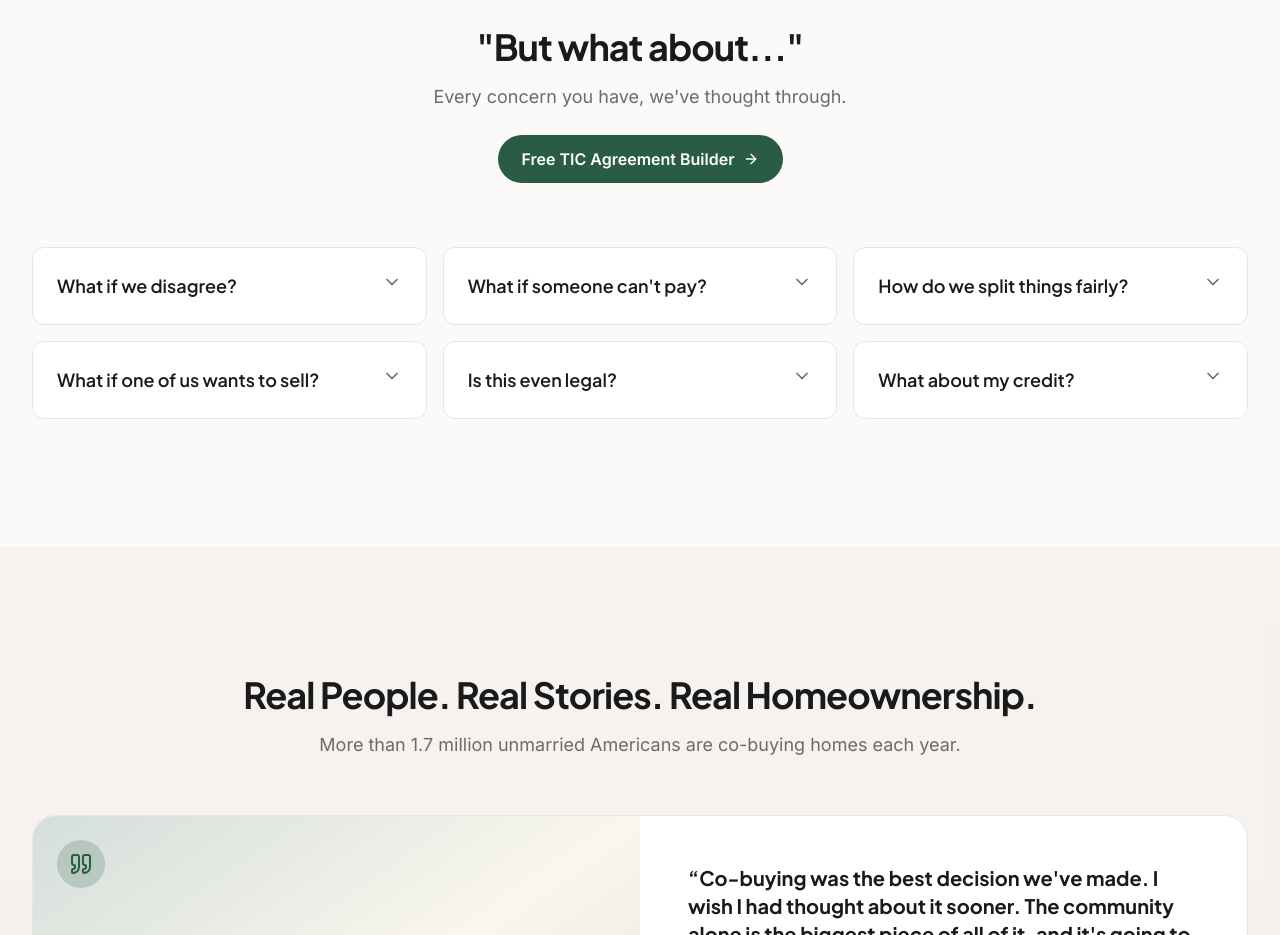
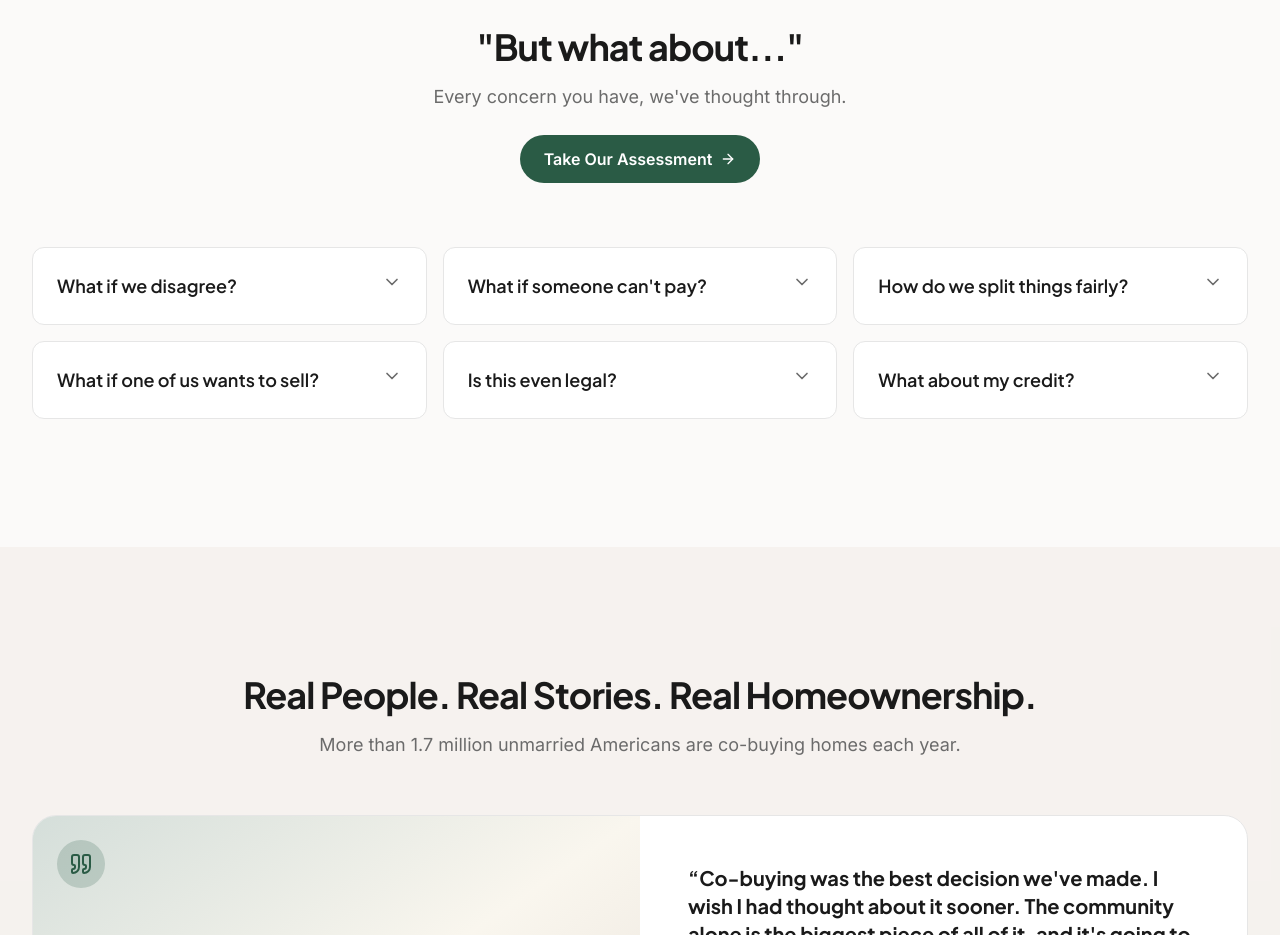
Before and after one commit to Cincinnati-Associates/tomi_app, a Next.js app: page / in a window 1280 px wide. Shown: the part 6740-7675 px from the top of the page. Built offline with nearby package versions, Linux system fonts and the light colour scheme; no server answers; the database is empty.

Commit message:
Update CTA button to link to assessment
- Changed "Free TIC Agreement Builder" to "Take Our Assessment"
- Updated link from /tic-builder to /assessment

Co-Authored-By: Claude Opus 4.5 <noreply@anthropic.com>

```diff
--- a/src/components/home/ObjectionCards.tsx
+++ b/src/components/home/ObjectionCards.tsx
@@ -41,10 +41,10 @@ export function ObjectionCards({
             {subheader}
           </p>
           <Link
-            href="/tic-builder"
+            href="/assessment"
             className="inline-flex items-center gap-2 mt-6 px-6 py-3 bg-primary text-primary-foreground font-semibold rounded-full hover:bg-primary/90 transition-colors"
           >
-            Free TIC Agreement Builder
+            Take Our Assessment
             <ArrowRight className="w-4 h-4" />
           </Link>
         </motion.div>
```
